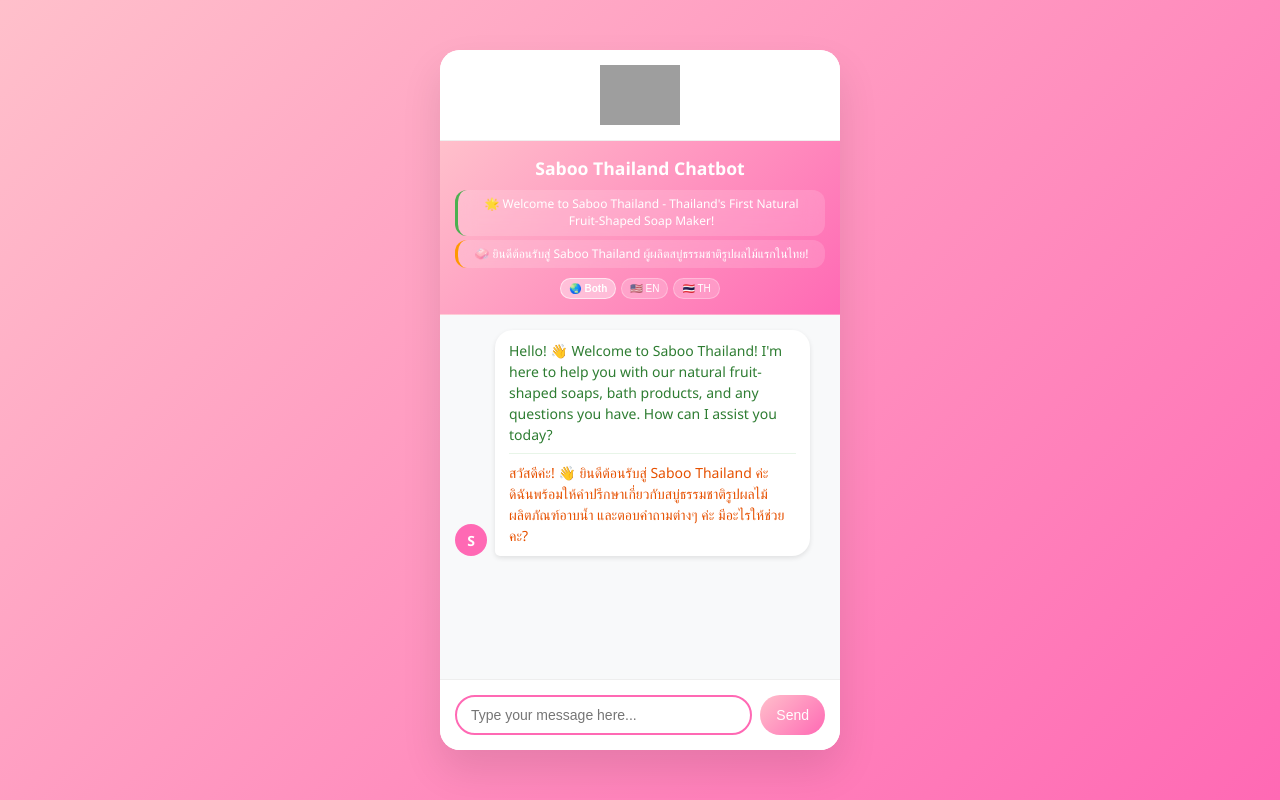
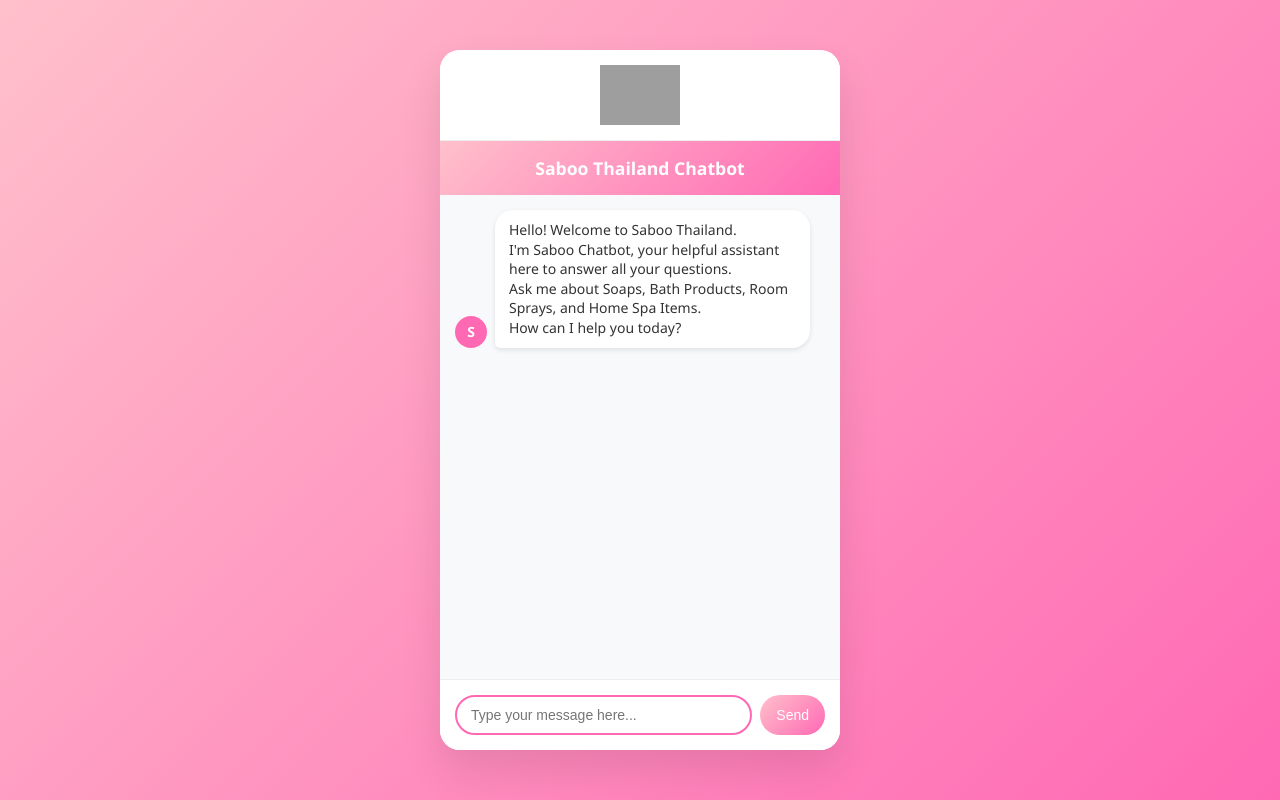
Before and after one commit to Saboothailand/saboo-online-chatbot, a Flask app: page / in a window 1280 px wide. Run offline with Flask 3, Linux system fonts and the light colour scheme; grey boxes are pictures that could not be loaded.

Commit message:
Update chat.html UI

```diff
--- a/templates/chat.html
+++ b/templates/chat.html
@@ -186,76 +186,7 @@
             color: white;
             padding: 15px;
             text-align: center;
-            border-bottom: 1px solid rgba(255,255,255,0.2);
-        }
-
-        .header-title {
             font-size: 1.1em;
-            font-weight: bold;
-            margin-bottom: 10px;
-        }
-
-        .welcome-messages {
-            margin: 10px 0;
-            min-height: 60px;
-        }
-
-        .welcome-msg {
-            font-size: 12px;
-            line-height: 1.4;
-            margin: 4px 0;
-            padding: 6px 10px;
-            background: rgba(255,255,255,0.15);
-            border-radius: 12px;
-            opacity: 1;
-            transition: all 0.3s ease;
-            backdrop-filter: blur(10px);
-        }
-
-        .welcome-msg.english {
-            border-left: 3px solid #4CAF50;
-        }
-
-        .welcome-msg.thai {
-            border-left: 3px solid #FF9800;
-        }
-
-        .welcome-msg.hidden {
-            opacity: 0;
-            transform: translateY(-10px);
-            height: 0;
-            margin: 0;
-            padding: 0;
-            overflow: hidden;
-        }
-
-        .language-toggle {
-            display: flex;
-            justify-content: center;
-            gap: 5px;
-            margin-top: 10px;
-        }
-
-        .lang-btn {
-            background: rgba(255,255,255,0.2);
-            color: white;
-            border: 1px solid rgba(255,255,255,0.3);
-            padding: 4px 8px;
-            border-radius: 15px;
-            font-size: 10px;
-            cursor: pointer;
-            transition: all 0.3s ease;
-            backdrop-filter: blur(10px);
-        }
-
-        .lang-btn:hover {
-            background: rgba(255,255,255,0.3);
-            transform: scale(1.05);
-        }
-
-        .lang-btn.active {
-            background: rgba(255,255,255,0.4);
-            border-color: rgba(255,255,255,0.6);
             font-weight: bold;
         }
 
@@ -532,33 +463,16 @@
 
         <div class="chat-header">
             <div class="header-title">Saboo Thailand Chatbot</div>
-            <div class="welcome-messages">
-                <div class="welcome-msg english" id="englishWelcome">
-                    🌟 Welcome to Saboo Thailand - Thailand's First Natural Fruit-Shaped Soap Maker!
-                </div>
-                <div class="welcome-msg thai" id="thaiWelcome">
-                    🧼 ยินดีต้อนรับสู่ Saboo Thailand ผู้ผลิตสบู่ธรรมชาติรูปผลไม้แรกในไทย!
-                </div>
-            </div>
-            <div class="language-toggle">
-                <button class="lang-btn active" data-lang="both">🌏 Both</button>
-                <button class="lang-btn" data-lang="english">🇺🇸 EN</button>
-                <button class="lang-btn" data-lang="thai">🇹🇭 TH</button>
-            </div>
         </div>
 
         <div class="chat-messages" id="chatMessages">
             <div class="message bot-message">
                 <div class="avatar bot-avatar">S</div>
                 <div class="bubble">
-                    <div class="dual-lang-message">
-                        <div class="english-text">
-                            Hello! 👋 Welcome to Saboo Thailand! I'm here to help you with our natural fruit-shaped soaps, bath products, and any questions you have. How can I assist you today?
-                        </div>
-                        <div class="thai-text">
-                            สวัสดีค่ะ! 👋 ยินดีต้อนรับสู่ Saboo Thailand ค่ะ ดิฉันพร้อมให้คำปรึกษาเกี่ยวกับสบู่ธรรมชาติรูปผลไม้ ผลิตภัณฑ์อาบน้ำ และตอบคำถามต่างๆ ค่ะ มีอะไรให้ช่วยคะ?
-                        </div>
-                    </div>
+                    Hello! Welcome to Saboo Thailand.<br>
+                    I'm Saboo Chatbot, your helpful assistant here to answer all your questions.<br>
+                    Ask me about Soaps, Bath Products, Room Sprays, and Home Spa Items.<br>
+                    How can I help you today?
                 </div>
             </div>
         </div>
@@ -667,50 +581,6 @@
             }
         }
 
-        // 언어 토글 기능
-        function initLanguageToggle() {
-            const langButtons = document.querySelectorAll('.lang-btn');
-            const englishWelcome = document.getElementById('englishWelcome');
-            const thaiWelcome = document.getElementById('thaiWelcome');
-            const englishTexts = document.querySelectorAll('.english-text');
-            const thaiTexts = document.querySelectorAll('.thai-text');
-
-            langButtons.forEach(btn => {
-                btn.addEventListener('click', () => {
-                    // 모든 버튼에서 active 클래스 제거
-                    langButtons.forEach(b => b.classList.remove('active'));
-                    // 클릭된 버튼에 active 클래스 추가
-                    btn.classList.add('active');
-
-                    const lang = btn.dataset.lang;
-
-                    switch(lang) {
-                        case 'both':
-                            // 모든 언어 표시
-                            englishWelcome.classList.remove('hidden');
-                            thaiWelcome.classList.remove('hidden');
-                            englishTexts.forEach(el => el.classList.remove('hidden'));
-                            thaiTexts.forEach(el => el.classList.remove('hidden'));
-                            break;
-                        case 'english':
-                            // 영어만 표시
-                            englishWelcome.classList.remove('hidden');
-                            thaiWelcome.classList.add('hidden');
-                            englishTexts.forEach(el => el.classList.remove('hidden'));
-                            thaiTexts.forEach(el => el.classList.add('hidden'));
-                            break;
-                        case 'thai':
-                            // 태국어만 표시
-                            englishWelcome.classList.add('hidden');
-                            thaiWelcome.classList.remove('hidden');
-                            englishTexts.forEach(el => el.classList.add('hidden'));
-                            thaiTexts.forEach(el => el.classList.remove('hidden'));
-                            break;
-                    }
-                });
-            });
-        }
-
         // Event listeners
         sendButton.addEventListener('click', sendMessage);
 
@@ -721,15 +591,14 @@
             }
         });
 
+        // Focus on input when page loads
+        messageInput.focus();
+
         // 페이지 로드 시 초기화
         document.addEventListener('DOMContentLoaded', function() {
-            initLanguageToggle();
             messageInput.focus();
             console.log('Saboo Thailand Chatbot loaded successfully');
         });
-
-        // Focus on input when page loads
-        messageInput.focus();
     </script>
 </body>
 </html>
```
